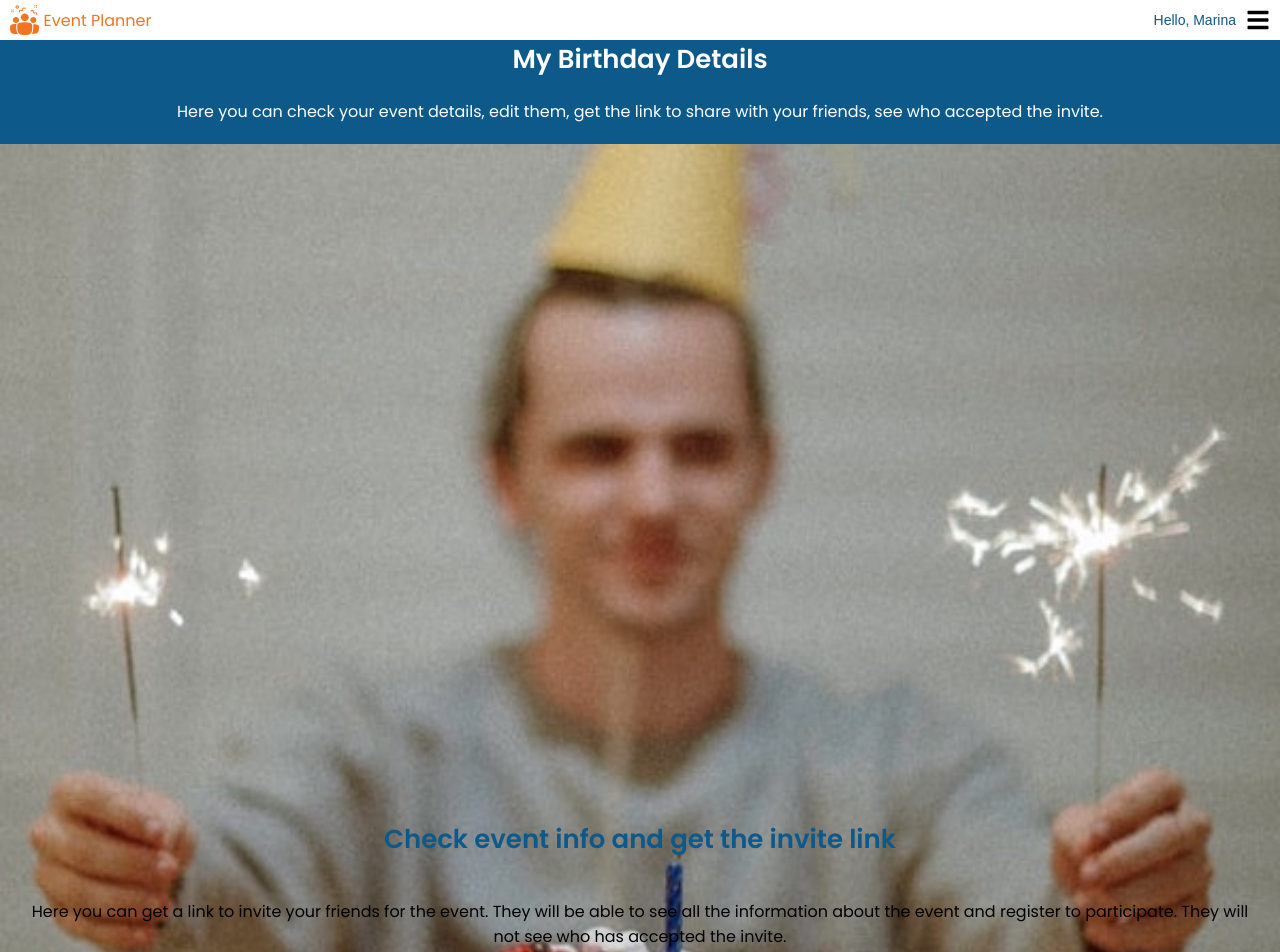
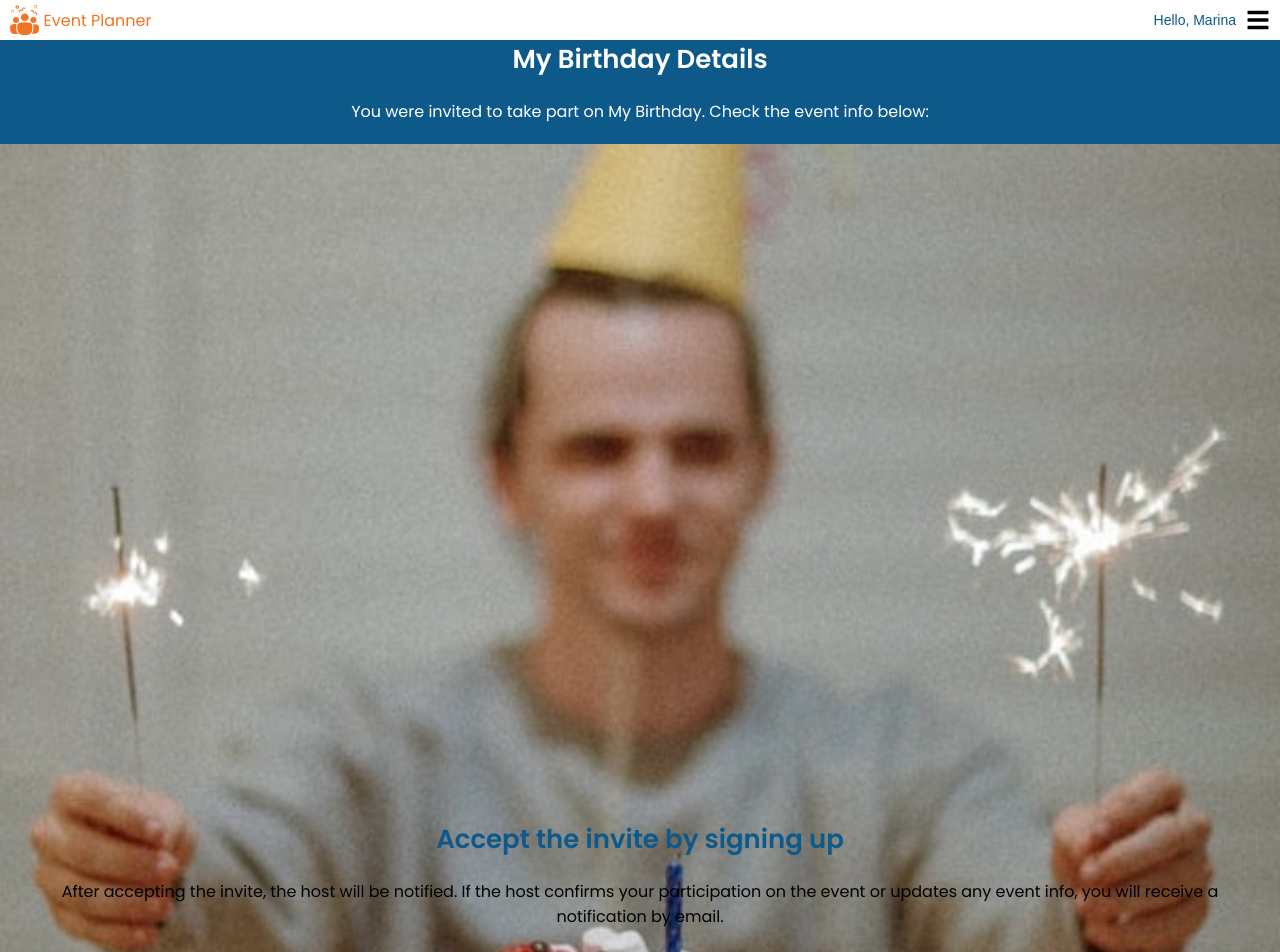
Before and after one commit to MarinaFroes/Event_Planner, a React (Create React App) app: page / in a window 1280 px wide. Shown: the top 952 px of the page. Built offline with nearby package versions, Linux system fonts and the light colour scheme.

Commit message:
feat: Add AcceptInvite page

```diff
--- /dev/null
+++ b/src/components/AcceptInvite.tsx
@@ -0,0 +1,28 @@
+import React from 'react'
+import styled from 'styled-components'
+
+import Header from './Header'
+import EventImg from '../assets/images/kyle-head-WE-N1KDqEno-unsplash.jpg'
+import TextBox from './TextBox'
+import Btn from './Btn'
+
+const AcceptInviteContainer = styled.div`
+  background-color: var(--main-color-grey, #eee);
+`
+
+const AcceptInvite: React.FC = () => {
+  const eventName = "My Birthday Details"
+  const subtitle = "You were invited to take part on My Birthday. Check the event info below:"
+  const heading1 = "Accept the invite by signing up"
+  const heading2 = "After accepting the invite, the host will be notified. If the host confirms your participation on the event or updates any event info, you will receive a notification by email."
+
+  return (
+    <AcceptInviteContainer>
+      <Header title={eventName} subtitle={subtitle} imageUrl={EventImg} />
+      <TextBox heading1={heading1} heading2={heading2} />
+      <Btn primary={true} text="Register to the event" widthSize="90%" />
+    </AcceptInviteContainer>
+  )
+}
+
+export default AcceptInvite
--- a/src/components/App.tsx
+++ b/src/components/App.tsx
@@ -3,6 +3,7 @@ import '../styles/App.css'
 
 import CreateEvent from './CreateEvent'
 import EditEvent from './EditEvent'
+import AcceptInvite from './AcceptInvite'
 import NavBar from './NavBar'
 import Footer from './Footer'
 
@@ -10,8 +11,9 @@ const App: React.FC = () => {
   return (
     <div className="App">
       <NavBar isLogged={true} user="Marina"/>
-      {/* <CreateEvent /> */}
-      <EditEvent />
+      {/* <CreateEvent />
+      <EditEvent /> */}
+      <AcceptInvite />
       <Footer />
     </div>
   );
```
